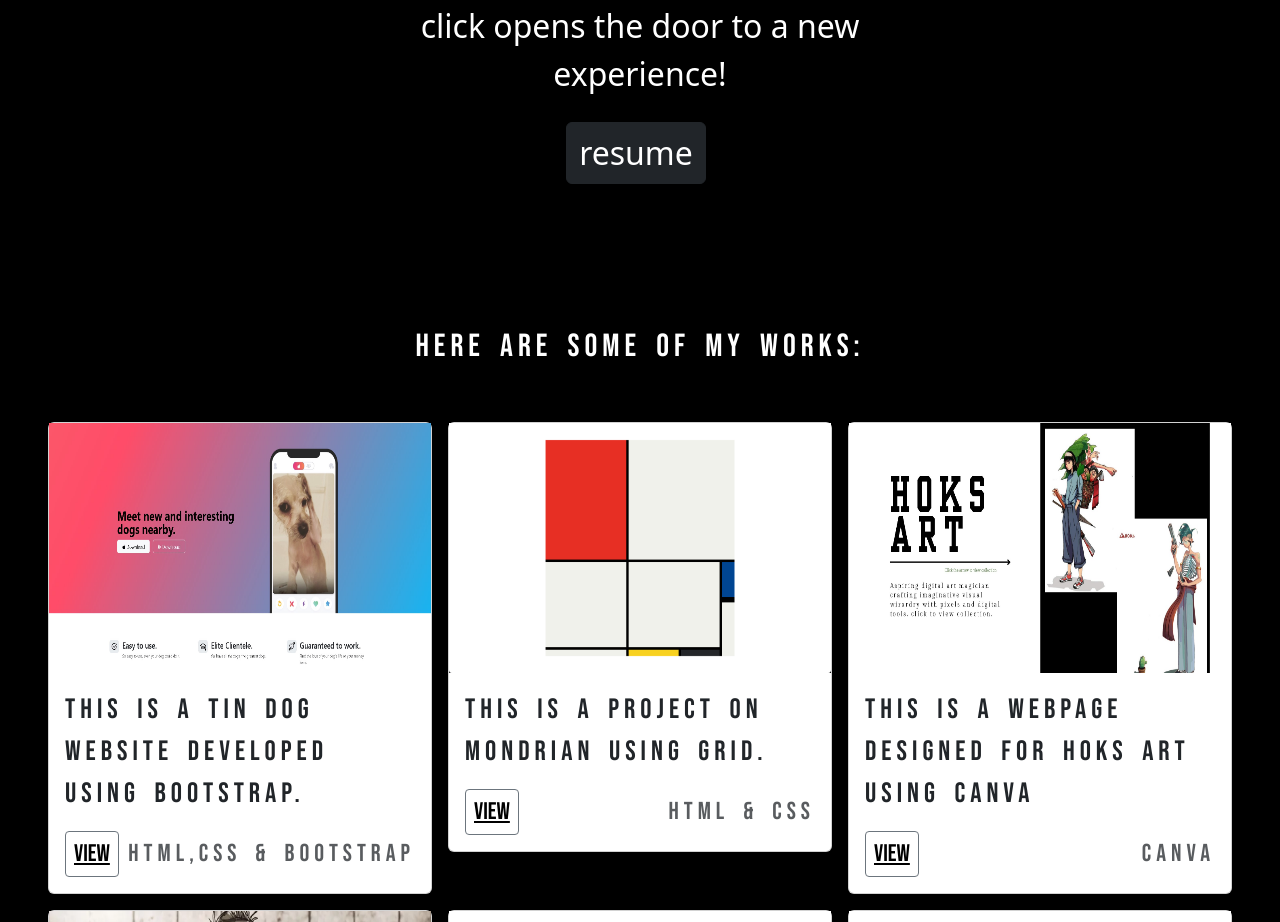
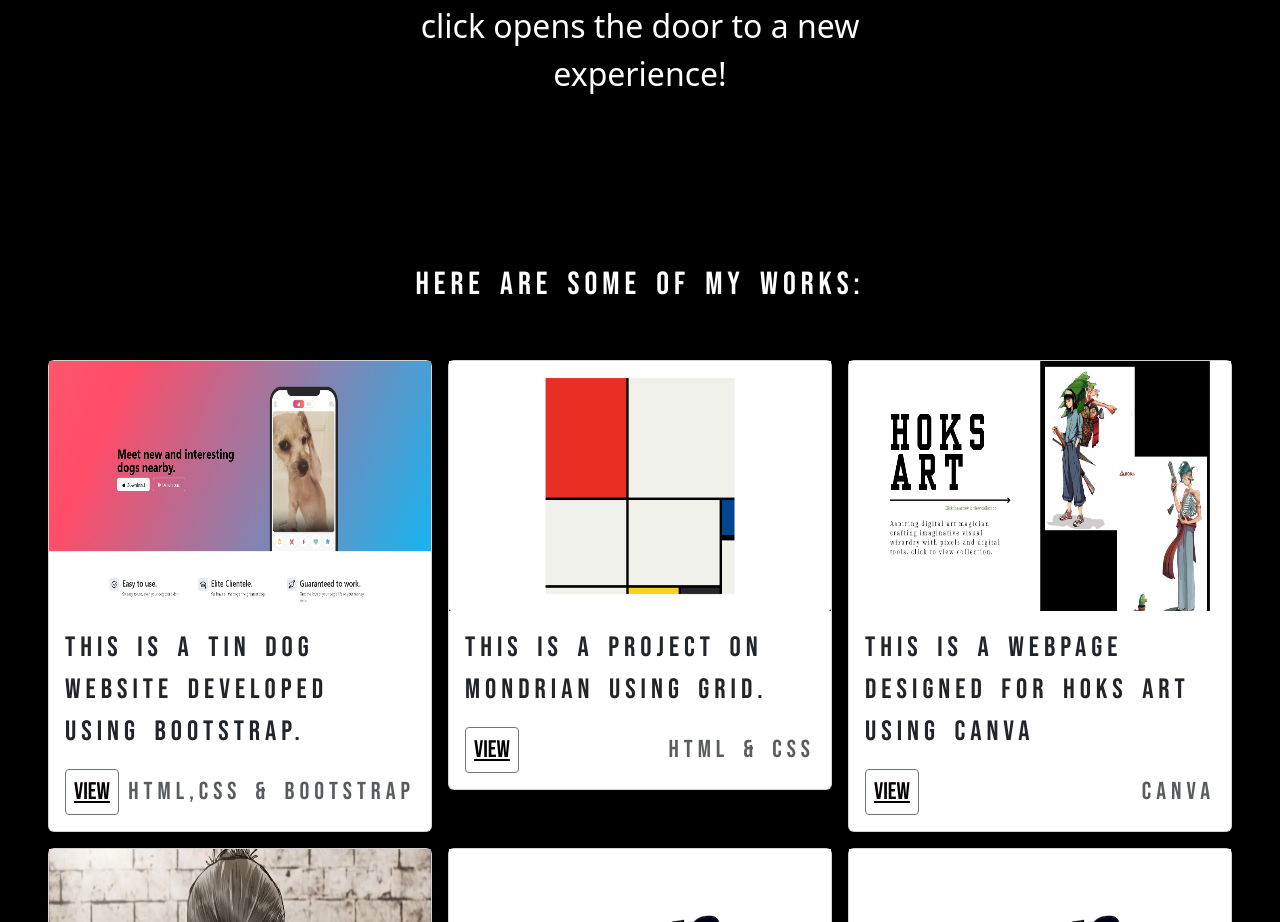
Before and after one commit to So-to-the-ring-to-the-sing/Soring-portfolio, a plain HTML site: page index.html in a window 1280 px wide. Shown: the part 1037-1959 px from the top of the page. Drawn offline with nearby package versions, Linux system fonts and the light colour scheme; a web font is replaced by a local one.

Commit message:
Update index.html

```diff
--- a/index.html
+++ b/index.html
@@ -32,7 +32,7 @@
         <p class="lead mb-4 fs-2">As a passionate advocate for web development, I'm thrilled to invite you to explore a digital realm where innovation and creativity converge. Join me on this exciting journey as we delve into the vibrant world of Soringsing, where every click opens the door to a new experience!</p>
         <div class="d-grid gap-2 d-sm-flex justify-content-sm-center">
           <!-- Buttons with icons -->
-          <a href="https://so-to-the-ring-to-the-sing.github.io/html-myresume/" class="btn btn-dark me-2 fs-2">resume</a>
+          <!--<a href="https://so-to-the-ring-to-the-sing.github.io/html-myresume/" class="btn btn-dark me-2 fs-2">resume</a>-->
         </div>
       </div>
     </div>
```
